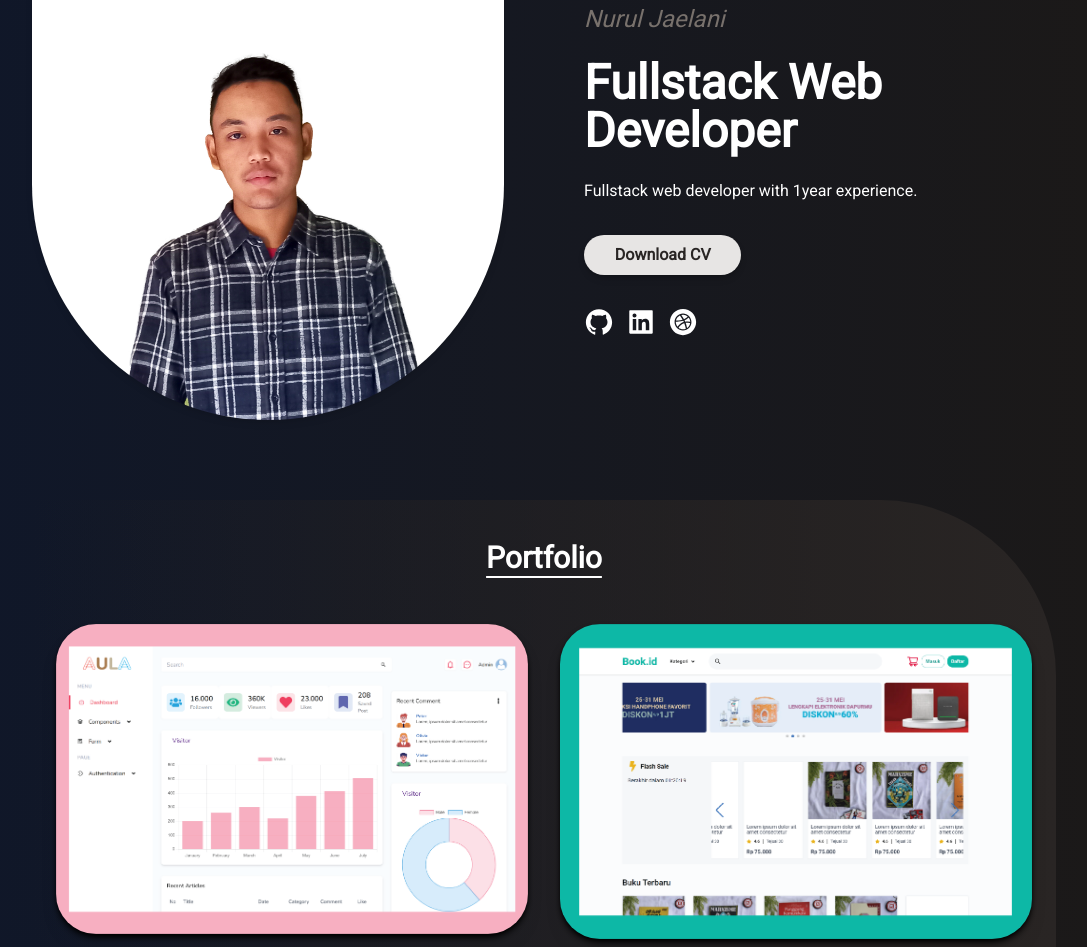
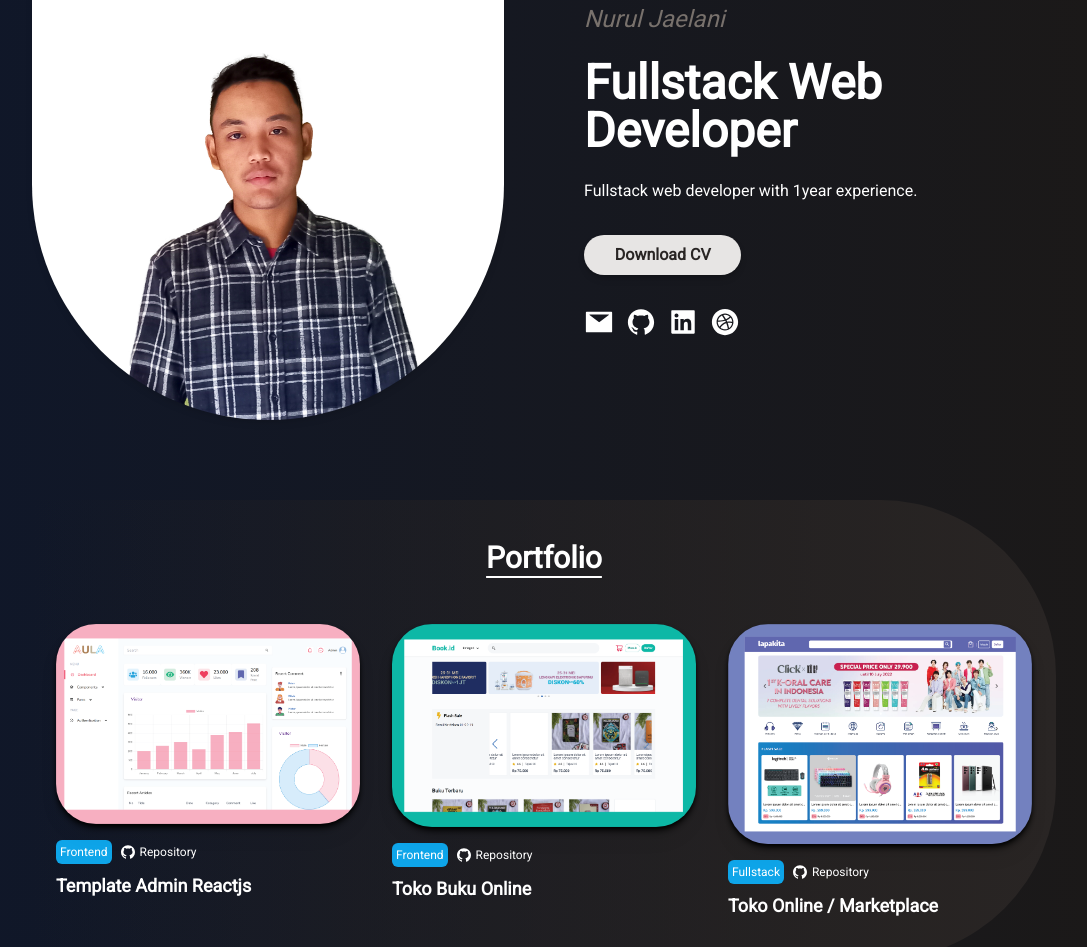
Before and after one commit to nuruljaelani/mysite, a Gatsby site: page / in a window 1280 px wide. Shown: the part 86-1033 px from the top of the page, without its empty margins (96-1183 px from the left). Built offline with nearby package versions, Linux system fonts and the light colour scheme; Gatsby itself is replaced by a stand-in of ours.

Commit message:
Add mailto

```diff
--- a/src/components/Nav.js
+++ b/src/components/Nav.js
@@ -3,8 +3,8 @@ import { StaticImage } from 'gatsby-plugin-image';
 import {
   AiFillGithub,
   AiFillLinkedin,
-  AiFillInstagram,
   AiFillDribbbleCircle,
+  AiFillMail,
 } from 'react-icons/ai';
 import { Link } from 'gatsby';
 
@@ -68,7 +68,7 @@ function Nav({
             </p>
           </div>
           <Link
-            to="https://drive.google.com/file/d/1VbxVR1Swj1uEubJ1BWBviOMOEHvP3Vmd/view?usp=sharing"
+            to="https://drive.google.com/file/d/1lvkmzPu9cz1JpxZm5cnggmd3gcQP_bax/view?usp=sharing"
             target="_blank"
           >
             <button
@@ -79,6 +79,9 @@ function Nav({
             </button>
           </Link>
           <div className="space-x-2 md:space-x-3 flex">
+            <Link to="mailto:nuruljaelani96@gmail.com" target="_blank">
+              <AiFillMail className="text-white text-3xl" />
+            </Link>
             <Link to="https://github.com/nuruljaelani" target="_blank">
               <AiFillGithub className="text-white text-3xl" />
             </Link>
--- a/src/components/Portfolio.js
+++ b/src/components/Portfolio.js
@@ -10,7 +10,7 @@ function Portfolio({ portfolio }) {
         <div className="mx-auto md:px-0 max-w-5xl rounded-r-[6rem] md:rounded-r-[9rem] lg:rounded-r-[11rem] bg-gradient-to-r from-transparent to-stone-800 h-fit">
           <div className="flex flex-col h-fit py-4 md:py-10 space-y-4 sm:space-y-6 md:space-y-8 lg:space-y-12 px-4 md:px-6">
             <p className="text-white text-lg sm:text-xl md:text-2xl lg:text-3xl font-semibold underline decoration-2 underline-offset-8 text-center">Portfolio</p>
-            <div className="grid grid-cols-1 md:grid-cols-2 gap-4 md:gap-6 lg:gap-8 h-full">
+            <div className="grid grid-cols-1 sm:grid-cols-2 md:grid-cols-3 gap-4 md:gap-6 lg:gap-8 h-full">
               <div className="flex flex-col space-y-4 w-auto">
                 <Link to="https://aula-admin.vercel.app" target="_blank">
                   <StaticImage src="../images/aula-admin.png" alt="" className="rounded-[1.5rem] md:rounded-[2.5rem] drop-shadow-lg shadow-current shadow-md" />
@@ -25,7 +25,7 @@ function Portfolio({ portfolio }) {
                       </div>
                     </Link>
                   </div>
-                  <p className="text-white font-semibold text-base sm:text-lg md:text-xl">Template Admin Reactjs</p>
+                  <p className="text-white font-semibold text-base md:text-lg">Template Admin Reactjs</p>
                 </div>
               </div>
               <div className="flex flex-col space-y-4 w-auto">
@@ -42,7 +42,7 @@ function Portfolio({ portfolio }) {
                       </div>
                     </Link>
                   </div>
-                  <p className="text-white font-semibold text-base sm:text-lg md:text-xl">Toko Buku Online</p>
+                  <p className="text-white font-semibold text-base md:text-lg">Toko Buku Online</p>
                 </div>
               </div>
               <div className="flex flex-col space-y-4 w-auto">
@@ -59,7 +59,7 @@ function Portfolio({ portfolio }) {
                       </div>
                     </Link>
                   </div>
-                  <p className="text-white font-semibold text-base sm:text-lg md:text-xl">Toko Online / Marketplace</p>
+                  <p className="text-white font-semibold text-base md:text-lg">Toko Online / Marketplace</p>
                 </div>
               </div>
             </div>
```
Also changed, not shown: 1 other file.
